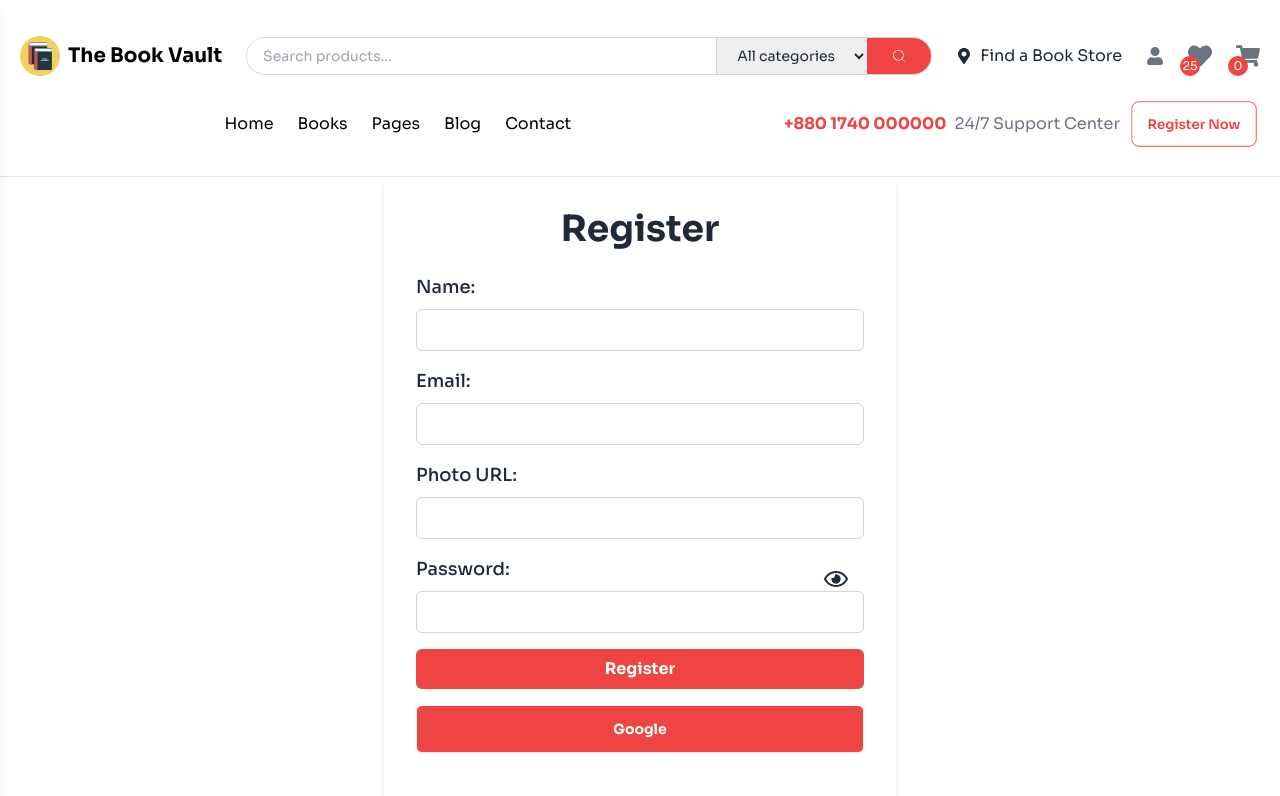
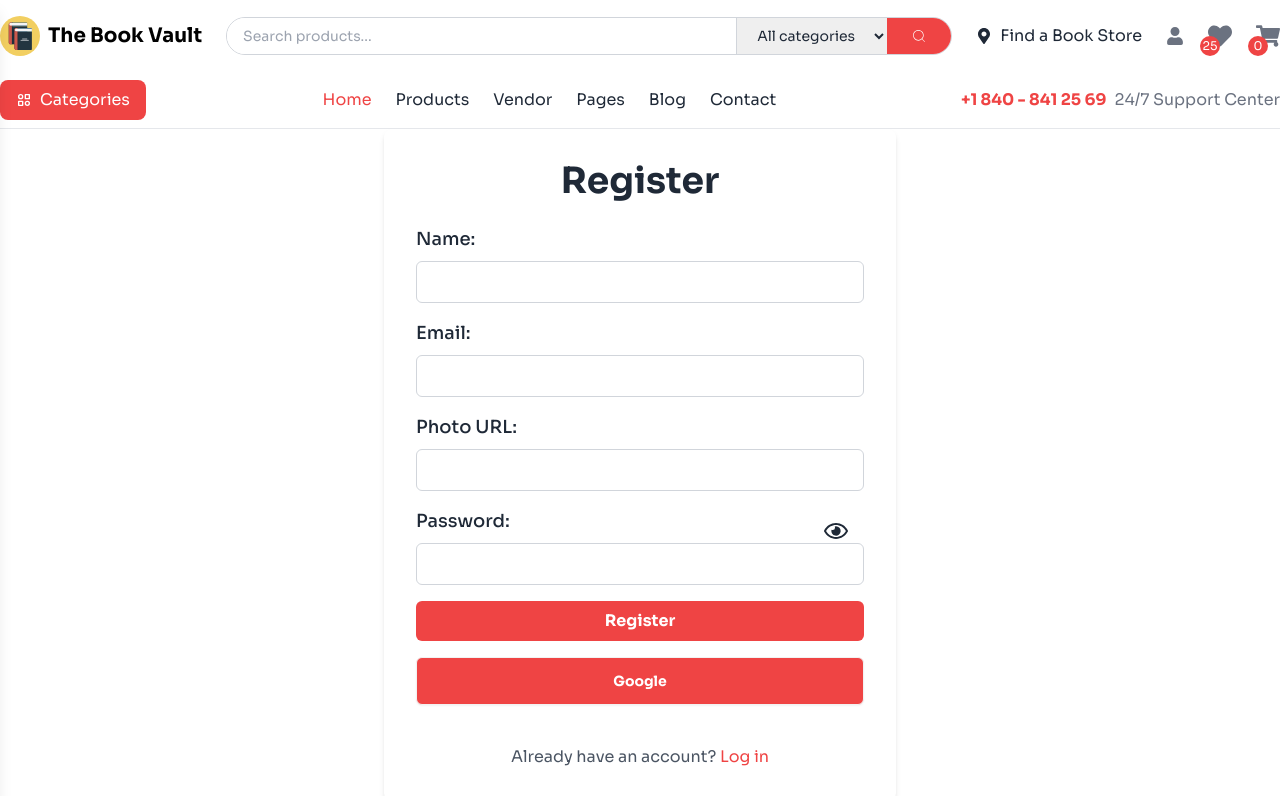
Before and after one commit to Sajjad-Hosan/The-Book-Vault, a React (Vite) app: page /register in a window 1280 px wide. Shown: the top 796 px of the page. Built offline with nearby package versions, Linux system fonts and the light colour scheme; no server answers.

Commit message:
Revert "code"

```diff
--- a/src/Dashboard/UserDashboard/Profile/Profile.jsx
+++ b/src/Dashboard/UserDashboard/Profile/Profile.jsx
@@ -38,7 +38,7 @@ const Profile = () => {
                 Swal.fire({
                     icon: "error",
                     title: "Oops !",
-                    text: error.message,
+                    text: error.massage,
                 });
             })
     }
--- a/src/Providers/AuthProviders.jsx
+++ b/src/Providers/AuthProviders.jsx
@@ -24,8 +24,7 @@ const AuthProviders = ({ children }) => {
 
   const [loading, setLoading] = useState(true);
 
-
-  const NewUser = (email, password, name, photoURL) => {
+  const createUser = (email, password, name, photoURL) => {
     setLoading(true);
     return createUserWithEmailAndPassword(auth, email, password)
       .then((cred) => {
@@ -65,7 +64,7 @@ const AuthProviders = ({ children }) => {
 
   const authInfo = {
     user,
-    NewUser,
+    createUser,
     logIn,
     logOut,
     loading,
--- a/src/pages/Home/Home.jsx
+++ b/src/pages/Home/Home.jsx
@@ -1,3 +1,4 @@
+import { Link } from "react-router-dom";
 import FavouriteReads from "./FavouriteReads";
 import SliderComponent from "./SliderComponent";
 import TopSellingVendors from "./TopSellingVendors";
@@ -8,6 +9,7 @@ import TrendingNow from "./TrendingNow";
 const Home = () => {
   return (
     <>
+    <Link to={'/register'}> <button className="btn btn-outline border-red-500 text-red-500 text-center ">Register</button></Link>
       <SliderComponent></SliderComponent>
       <TopSellingVendors></TopSellingVendors>
       <FavouriteReads></FavouriteReads>
--- a/src/pages/Login/Login.jsx
+++ b/src/pages/Login/Login.jsx
@@ -9,6 +9,8 @@ import Swal from "sweetalert2";
 import useAxios from "../../Hooks/useAxios";
 
 const Login = () => {
+  const successToast = () => toast.success("User Logged In Successfully");
+  const errorToast = () => toast.error("User log in Unsuccessful !");
   const [registerError, setRegisterError] = useState("");
   const [success, setSuccess] = useState("");
   const [showPassword, setShowPassword] = useState(false);
@@ -47,20 +49,14 @@ const Login = () => {
     }
     logIn(email, password)
       .then(() => {
-        Swal.fire({
-          title: "Logged in!",
-          text: "You've successfully logged in!",
-          icon: "success"
-        });
         navigate(location?.state ? location.state : "/login");
+        setSuccess("User Logged in Successfully");
+        successToast();
       })
-      .catch(error => {
-        Swal.fire({
-          icon: "error",
-          title: "Oops !",
-          text: error.message,
-        });
-      })
+      .catch((error) => {
+        setRegisterError(error.message);
+        errorToast("User Login Unsuccessful !");
+      });
   };
 
   const handleGoogleSignIn = () => {
@@ -82,7 +78,7 @@ const Login = () => {
                 text: "You've successfully logged in!",
                 icon: "success"
               });
-              navigate(location?.state ? location.state : "/login");
+              navigate('/')
             }
             else {
               Swal.fire({
@@ -98,7 +94,7 @@ const Login = () => {
             Swal.fire({
               icon: "error",
               title: "Oops !",
-              text: error.message,
+              text: error.massage,
             });
           })
       })
@@ -107,7 +103,7 @@ const Login = () => {
         Swal.fire({
           icon: "error",
           title: "Oops !",
-          text: error.message,
+          text: error.massage,
         });
       })
   };
--- a/src/pages/Register/Register.jsx
+++ b/src/pages/Register/Register.jsx
@@ -12,7 +12,7 @@ const Register = () => {
   const [registerError, setRegisterError] = useState("");
   const [success, setSuccess] = useState("");
   const [showPassword, setShowPassword] = useState(false);
-  const { NewUser, googleLogIn } = useContext(AuthContext);
+  const { createUser, googleLogIn } = useContext(AuthContext);
   const axiosSecure = useAxios();
   const navigate = useNavigate();
 
@@ -37,12 +37,11 @@ const Register = () => {
       return;
     }
 
-    NewUser(email, password, name, photoURL)
-      .then(() => {
-
+    createUser(email, password, name, photoURL)
+      .then((userCredential) => {
         const user = {
-          name: name,
-          email: email,
+          name: userCredential.user.displayName,
+          email: userCredential.user.email,
           role: 'user'
         }
 
@@ -69,7 +68,7 @@ const Register = () => {
             Swal.fire({
               icon: "error",
               title: "Oops !",
-              text: error.message,
+              text: error.massage,
             });
           })
       })
@@ -78,7 +77,7 @@ const Register = () => {
         Swal.fire({
           icon: "error",
           title: "Oops !",
-          text: error.message,
+          text: error.massage,
         });
       })
   };
@@ -116,7 +115,7 @@ const Register = () => {
             Swal.fire({
               icon: "error",
               title: "Oops !",
-              text: error.message,
+              text: error.massage,
             });
           })
       })
@@ -125,7 +124,7 @@ const Register = () => {
         Swal.fire({
           icon: "error",
           title: "Oops !",
-          text: error.message,
+          text: error.massage,
         });
       })
   };
--- a/src/shared/Navbar/Navbar.jsx
+++ b/src/shared/Navbar/Navbar.jsx
@@ -1,40 +1,19 @@
-import { useContext, useState } from 'react';
+import { useState } from 'react';
 import { CiSearch } from 'react-icons/ci';
+import { TbCategory2 } from 'react-icons/tb';
 import { FaBars, FaTimes, FaMapMarkerAlt, FaUser, FaHeart, FaShoppingCart } from 'react-icons/fa';
 import { Link } from 'react-router-dom';
-import { AuthContext } from '../../Providers/AuthProviders';
-import Swal from 'sweetalert2';
 
 const Navbar = () => {
-
-  const { user, logOut } = useContext(AuthContext);
   const [menuOpen, setMenuOpen] = useState(false); // State to toggle menu
 
   const toggleMenu = () => {
     setMenuOpen(!menuOpen);
   };
 
-  const handleLogOut = () => {
-    logOut()
-      .then(() => {
-        Swal.fire({
-          title: "Logged out!",
-          text: "You've successfully logged out.",
-          icon: "success"
-        });
-      })
-      .catch(error => {
-        Swal.fire({
-          icon: "error",
-          title: "Oops !",
-          text: error.message,
-        });
-      })
-  }
-
   return (
     <>
-      <header className="w-full bg-white border-b border-gray-200 relative z-50 p-5">
+      <header className="w-full bg-white border-b border-gray-200 relative z-50">
 
         {/* Main Header */}
         <div className="container mx-auto flex flex-col md:flex-row items-center justify-between py-4 px-4 md:px-0">
@@ -94,30 +73,25 @@ const Navbar = () => {
         <div className="py-2 hidden md:block">
           <div className="container mx-auto flex flex-col md:flex-row items-center justify-between px-4 md:px-0 space-y-4 md:space-y-0">
             {/* Categories Button */}
-            {/* <button className="bg-red-500 text-white gap-2 px-4 py-2 rounded-lg flex items-center">
+            <button className="bg-red-500 text-white gap-2 px-4 py-2 rounded-lg flex items-center">
               <TbCategory2 /> <p>Categories</p>
-            </button> */}
+            </button>
 
             {/* Navigation Links */}
-            <nav className="flex space-x-6 text-center mx-auto">
-              <Link className="text-black hover:text-red-500" to={'/'}>Home</Link>
-              <Link className="text-black hover:text-red-500" to={'/products'}>Books</Link>
-              <Link className="text-black hover:text-red-500" to={'/'}>Pages</Link>
-              <Link className="text-black hover:text-red-500" to={'/'}>Blog</Link>
-              <Link className="text-black hover:text-red-500" to={'/'}>Contact</Link>
+            <nav className="flex space-x-6 text-center">
+              <Link to={'/'}><p className="text-red-500"> Home</p></Link>
+              <Link to={'/products'}>Products</Link>
+              <Link to={'/'}>Vendor</Link>
+              <Link to={'/'}>Pages</Link>
+              <Link to={'/'}>Blog</Link>
+              <Link to={'/'}>Contact</Link>
             </nav>
 
             {/* Contact Information */}
             <div className="flex items-center justify-center space-x-2 text-center md:text-left">
               <i className="fas fa-phone-alt text-gray-500"></i>
-              <span className="text-red-500 font-bold">+880 1740 000000</span>
+              <span className="text-red-500 font-bold">+1 840 - 841 25 69</span>
               <span className="text-gray-500">24/7 Support Center</span>
-              {
-                user ?
-                  <Link to='/' onClick={handleLogOut} className=" btn btn-error text-white text-base font-semibold">Log Out</Link>
-                  :
-                  <Link to={'/register'}> <button className="btn btn-outline border-red-500 text-red-500 text-center ">Register Now</button></Link>
-              }
             </div>
           </div>
         </div>
@@ -138,7 +112,8 @@ const Navbar = () => {
           {/* Menu Items */}
           <nav className="flex flex-col space-y-4 p-4">
             <a href="/home" className="text-black hover:text-red-500">Home</a>
-            <a href="/products" className="text-black hover:text-red-500">Books</a>
+            <a href="/shop" className="text-black hover:text-red-500">Shop</a>
+            <a href="/vendor" className="text-black hover:text-red-500">Vendor</a>
             <a href="/pages" className="text-black hover:text-red-500">Pages</a>
             <a href="/blog" className="text-black hover:text-red-500">Blog</a>
             <a href="/contact" className="text-black hover:text-red-500">Contact</a>
```
